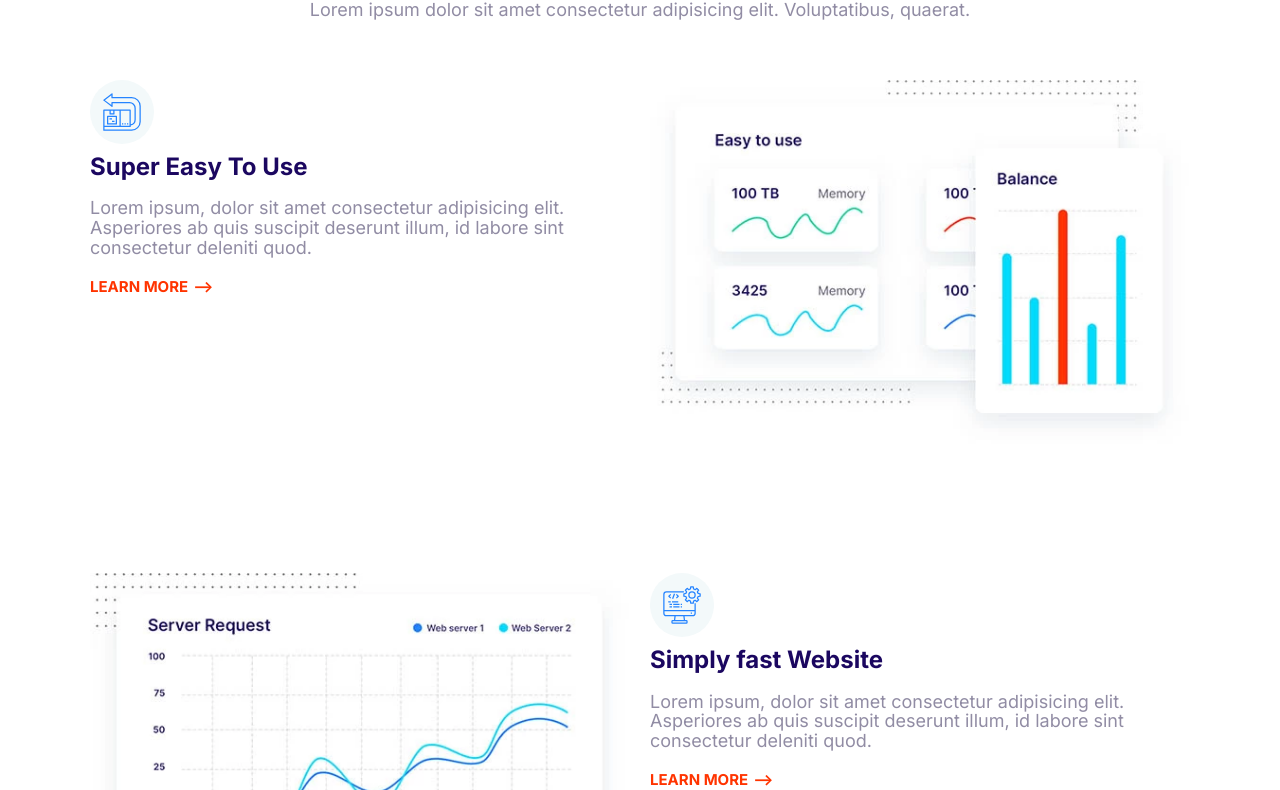
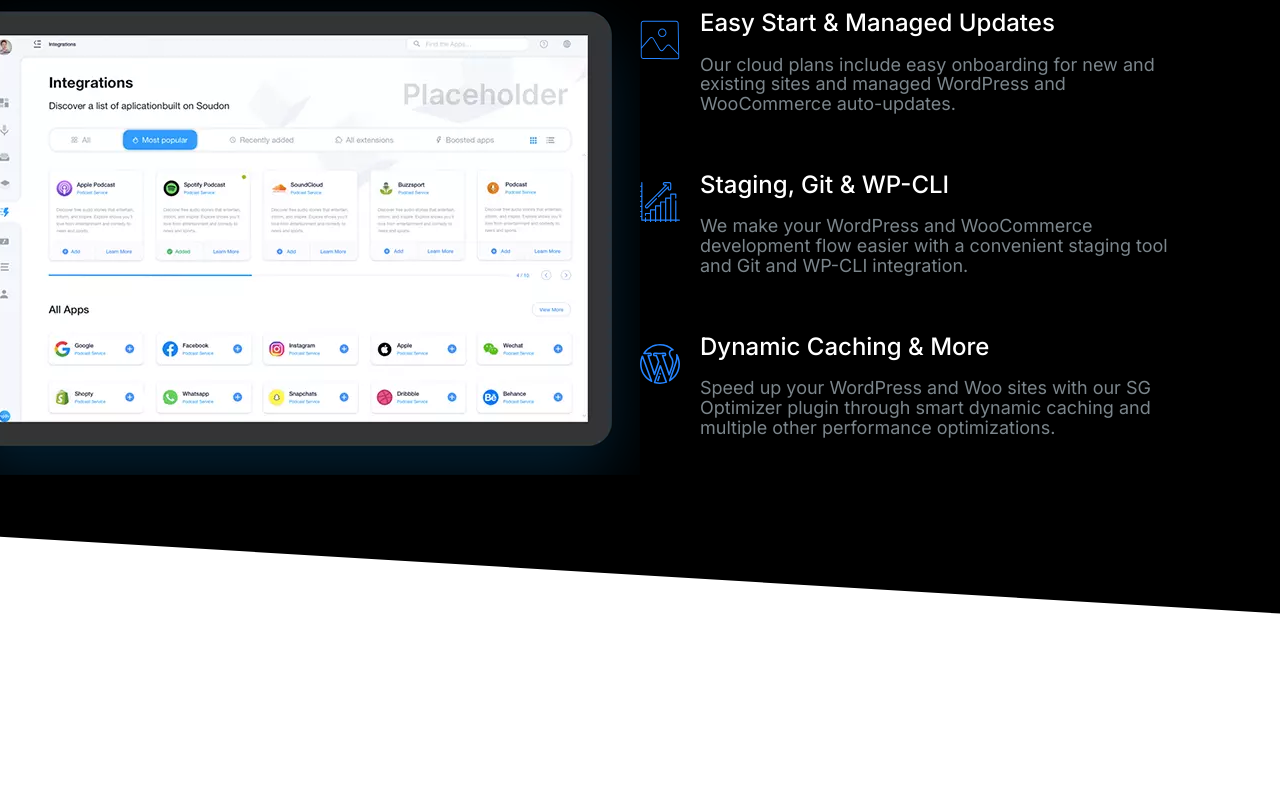
Before and after one commit to imArslanJavaScriptor/Arslan-Cloned-Moshify-Website, a plain HTML site: page index.html in a window 1280 px wide. Shown: the part 155-945 px from the top of the page. After the commit the page ends 800 px from the top, so only its background shows below. Drawn offline with Linux system fonts and the light colour scheme.

Commit message:
Define styles for showcase block component.

```diff
--- a/CSS/styles.css
+++ b/CSS/styles.css
@@ -16,6 +16,11 @@
 }
 
 /* Typography */
+
+::selection {
+  background: var(--color-primary);
+  color: #fff;
+}
 
 html {
   font-size: 62.5%;
@@ -45,6 +50,7 @@ h2 {
 
 h3 {
   font-size: 3rem;
+  font-weight: 500;
 }
 
 @media screen and (min-width: 1024px) {
@@ -132,7 +138,6 @@ a {
 .list {
   list-style: none;
   padding-left: 0;
-  color: var(--color-headings);
 }
 
 .list--inline .list__item {
@@ -143,7 +148,8 @@ a {
 .list--tick {
   list-style-image: url(../images/tick.svg);
   padding-left: 3rem;
-}
+  color: var(--color-headings);
+ }
 
 .list--tick .list__item {
   padding-left: 0.5rem;
@@ -335,7 +341,7 @@ a {
 
 /* Plans */
 .plan {
-  transition: transform .2s ease-out;
+  transition: transform 0.2s ease-out;
 }
 .plan__name {
   color: #fff;
@@ -411,6 +417,7 @@ a {
 /* Media */
 .media {
   display: flex;
+  margin-bottom: 4rem;
 }
 
 .media__title {
@@ -613,17 +620,19 @@ a {
   color: #7b858b;
 }
 
-.block--dark .block__heading {
+.block--dark h1,
+.block--dark h2,
+.block--dark h3 {
   color: #fff;
 }
 
 .block--skewed-right {
   padding-bottom: calc(var(--padding-vertical) + 4rem);
-  clip-path: polygon(0% 0%, 100% 0%, 100% 100%, 0% 80%);
+  clip-path: polygon(0% 0%, 100% 0%, 100% 100%, 0% 90%);
 }
 .block--skewed-left {
   padding-bottom: calc(var(--padding-vertical) + 4rem);
-  clip-path: polygon(0% 0%, 100% 0%, 100% 80%, 0% 100%);
+  clip-path: polygon(0% 0%, 100% 0%, 100% 90%, 0% 100%);
 }
 
 .container {
@@ -695,9 +704,6 @@ a {
 }
 
 /* Hero */
-.hero {
-  clip-path: polygon(0% 0%, 100% 0%, 100% 90%, 0% 100%);
-}
 
 .hero__tagline {
   font-size: 2rem;
@@ -732,7 +738,7 @@ a {
 .block-domain__price {
   display: grid;
   grid-template-columns: repeat(3, 1fr);
-  grid-template-rows:  repeat(2, 6rem);
+  grid-template-rows: repeat(2, 6rem);
   font-size: 2rem;
   font-weight: 600;
   justify-items: center;
@@ -779,3 +785,22 @@ a {
     order: 2;
   }
 }
+
+/* Showcase Block */
+.block-showcase__image > img {
+  width: 100%;
+}
+
+@media screen and (min-width: 768px) {
+  .block-showcase .grid {
+    grid-template-columns: 50% 50%;
+  }
+  .block-showcase__image {
+    justify-self: end;
+  }
+
+  .block-showcase__image > img {
+    width: auto;
+    max-width: 700px;
+  }
+}
--- a/index.html
+++ b/index.html
@@ -12,90 +12,67 @@
 </head>
 
 <body>
-    <section class="block container">
+    <section class="block block--dark block--skewed-right block-showcase">
         <header class="block__header">
-            <h2>Host on the Cloud to Keep Growing</h2>
-            <p>Lorem ipsum dolor sit amet consectetur adipisicing elit. Voluptatibus, quaerat.</p>
+            <h2>User-friendly Control Panel</h2>
         </header>
-        <article class="grid grid--1x2 feature">
-            <div class="feature__content">
-                <span class="icon-container">
+        <div class="container grid grid--1x2">
+            <picture class="block-showcase__image">
+                <source type="image/webp" srcset="images/ipad.webp 1x, images/ipad@2x.webp 2x ">
+                <source type="image/png" srcset="images/ipad.png 1x, images/ipad@2x.png 2x ">
+            <img src="images/ipad.png" alt="">
+
+            </picture>
+            <ul class="list">
+                <li>
+                    <div class="media">
+                        <div class="media__image">
                             <svg class="icon icon--primary">
-                        <use xlink:href="images/sprite.svg#easy"></use>
+                                <use xlink:href="images/sprite.svg#snap"></use>
                             </svg>
-                </span>
-                <h3 class="feature__heading">Super Easy To Use</h3>
-                <p>Lorem ipsum, dolor sit amet consectetur adipisicing elit. Asperiores ab quis suscipit deserunt illum,
-                    id labore sint consectetur deleniti quod.</p>
-                <a href="#" class="link-arrow">Learn More</a>
                         </div>
-            <picture>
-                <source type="image/webp" srcset="images/easy.webp 1x, images/easy@2x.webp 2x">
-
-                <source type="image/jpg" srcset="images/easy.jpg 1x, images/easy@2x.jpg 2x">
-                <img class="feature__image" src="images/easy.jpg" alt="">
-            </picture>
-        </article>
-
-        <article class="grid grid--1x2 feature">
-            <div class="feature__content">
-                <span class="icon-container">
+                        <div class="media__body">
+                            <h3 class="media__title">Easy Start & Managed Updates</h3>
+                            <p>
+                                Our cloud plans include easy onboarding for new and existing sites and managed WordPress and WooCommerce auto-updates.
+                            </p>
+                        </div>
+                    </div>
+                </li>
+                <li>
+                    <div class="media">
+                        <div class="media__image">
                             <svg class="icon icon--primary">
-                        <use xlink:href="images/sprite.svg#computer"></use>
+                                <use xlink:href="images/sprite.svg#growth"></use>
                             </svg>
-                </span>
-                <h3 class="feature__heading">Simply fast Website</h3>
-                <p>Lorem ipsum, dolor sit amet consectetur adipisicing elit. Asperiores ab quis suscipit deserunt illum,
-                    id labore sint consectetur deleniti quod.</p>
-                <a href="#" class="link-arrow">Learn More</a>
                         </div>
-            <picture>
-                <source type="image/webp" srcset="images/fast.webp 1x, images/fast@2x.webp 2x">
-
-                <source type="image/jpg" srcset="images/fast.jpg 1x, images/fast@2x.jpg 2x">
-                <img class="feature__image" src="images/fast.jpg" alt="">
-            </picture>
-        </article>
-
-        <article class="grid grid--1x2 feature">
-            <div class="feature__content">
-                <span class="icon-container">
+                        <div class="media__body">
+                            <h3 class="media__title">Staging, Git & WP-CLI</h3>
+                            <p>
+                                We make your WordPress and WooCommerce development flow easier with a convenient staging tool and Git and WP-CLI integration.
+                            </p>
+                        </div>
+                    </div>
+                </li>
+                <li>
+                    <div class="media">
+                        <div class="media__image">
                             <svg class="icon icon--primary">
                                 <use xlink:href="images/sprite.svg#wordpress"></use>
                             </svg>
-                </span>
-                <h3 class="feature__heading">WordPress Made Easy</h3>
-                <p>Lorem ipsum, dolor sit amet consectetur adipisicing elit. Asperiores ab quis suscipit deserunt illum,
-                    id labore sint consectetur deleniti quod.</p>
-                <a href="#" class="link-arrow">Learn More</a>
                         </div>
-            <picture>
-                <source type="image/webp" srcset="images/wordpress.webp 1x, images/wordpress@2x.webp 2x">
+                        <div class="media__body">
+                            <h3 class="media__title">Dynamic Caching & More</h3>
+                            <p>
+                                Speed up your WordPress and Woo sites with our SG
+                                Optimizer plugin through smart dynamic caching and multiple other performance optimizations.
+                            </p>
+                        </div>
+                    </div>
+                </li>
+            </ul>
 
-                <source type="image/jpg" srcset="images/wordpress.jpg 1x, images/wordpress@2x.jpg 2x">
-                <img class="feature__image" src="images/wordpress.jpg" alt="">
-            </picture>
-        </article>
-
-        <article class="grid grid--1x2 feature">
-            <div class="feature__content">
-                <span class="icon-container">
-                    <svg class="icon icon--primary">
-                        <use xlink:href="images/sprite.svg#clock"></use>
-                    </svg>
-                </span>
-                <h3 class="feature__heading">24/7 Expert Support</h3>
-                <p>Lorem ipsum, dolor sit amet consectetur adipisicing elit. Asperiores ab quis suscipit deserunt illum,
-                    id labore sint consectetur deleniti quod.</p>
-                <a href="#" class="link-arrow">Learn More</a>
         </div>
-            <picture>
-                <source type="image/webp" srcset="images/support.webp 1x, images/support@2x.webp 2x">
-
-                <source type="image/jpg" srcset="images/support.jpg 1x, images/support@2x.jpg 2x">
-                <img class="feature__image" src="images/support.jpg" alt="">
-            </picture>
-        </article>
     </section>
 
     <script src="js/main.js"></script>
```
Also changed, not shown: Components/showcase-block.html (added, +64 -0 lines). Lines whose indentation alone changed are shown as unchanged.
